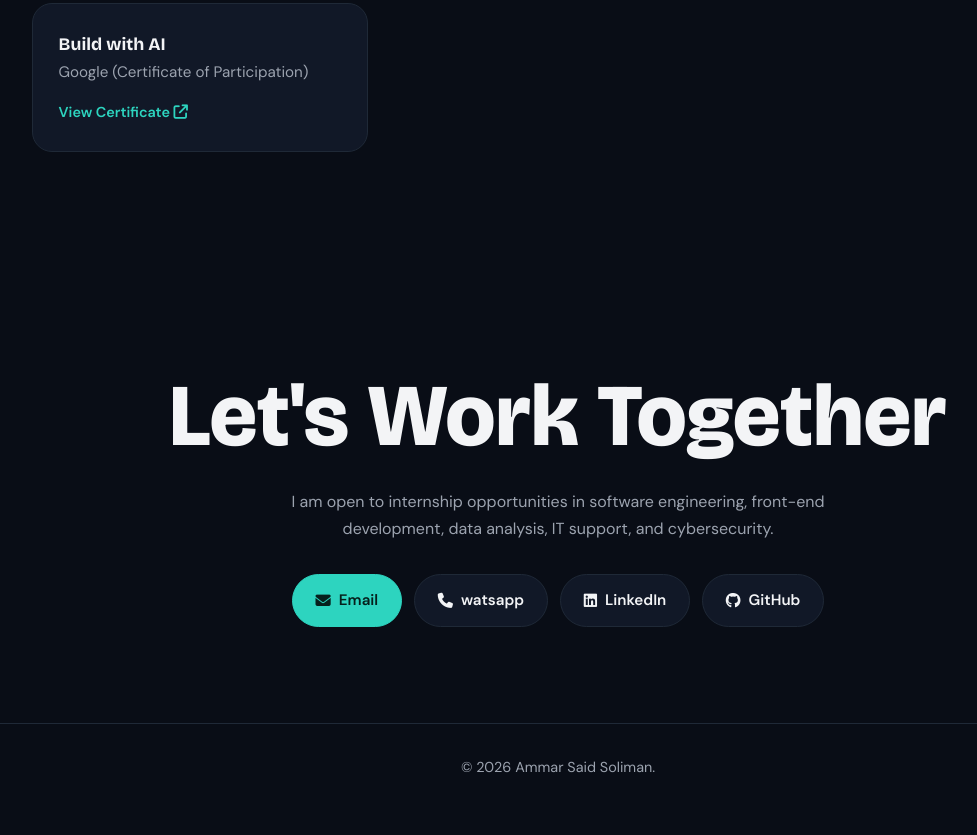
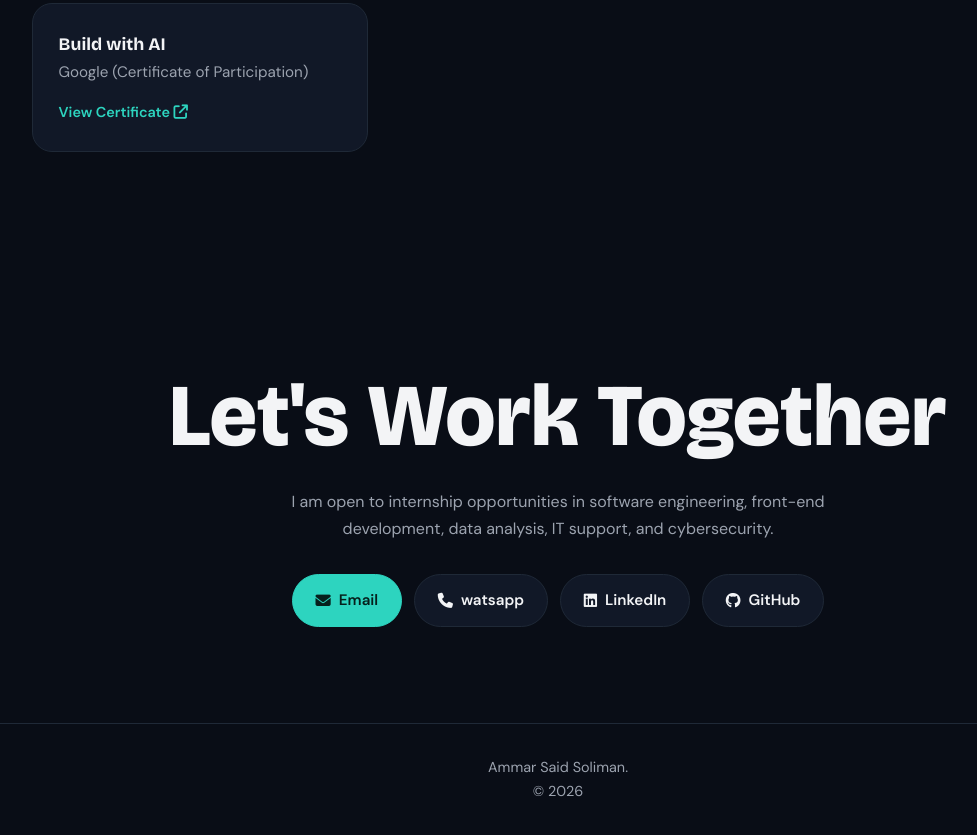
Before and after one commit to 3mm0r/My-protoflio, a plain HTML site: page index.html in a window 1280 px wide. Shown: the part 3398-4233 px from the top of the page, without its empty margins (82-1059 px from the left). Before the commit the page ends 4210 px from the top, so only its background shows below. Drawn offline with nearby package versions, Linux system fonts and the light colour scheme.

Commit message:
Update footer content in index.html

```diff
--- a/index.html
+++ b/index.html
@@ -235,7 +235,8 @@
   </main>
 
   <footer>
-    <p>© 2026 Ammar Said Soliman.</p>
+    <p>Ammar Said Soliman.</p>
+     <p>© 2026 </p>
   </footer>
 
   <!-- Custom JS Link -->
```
